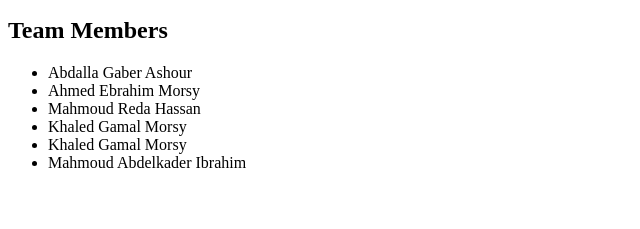
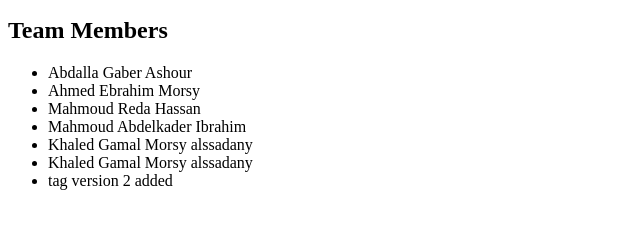
Before and after one commit to abdallagaber/Version-Control-Lab, a plain HTML site: page index.html in a window 1280 px wide. Shown: the part 101-330 px from the top of the page, without its empty margins (0-640 px from the left). Drawn offline with Linux system fonts and the light colour scheme.

Commit message:
commit will put in the second tag

```diff
--- a/index.html
+++ b/index.html
@@ -14,9 +14,10 @@
       <li>Abdalla Gaber Ashour</li>
       <li>Ahmed Ebrahim Morsy</li>
       <li>Mahmoud Reda Hassan</li>
-      <li>Khaled Gamal Morsy</li>
-      <li>Khaled Gamal Morsy</li>
       <li>Mahmoud Abdelkader Ibrahim</li>
+      <li>Khaled Gamal Morsy alssadany</li>
+      <li>Khaled Gamal Morsy alssadany</li>
+      <li>tag version 2 added</li>
     </ul>
   </body>
 </html>
```
Also changed, not shown: 1 other file.
